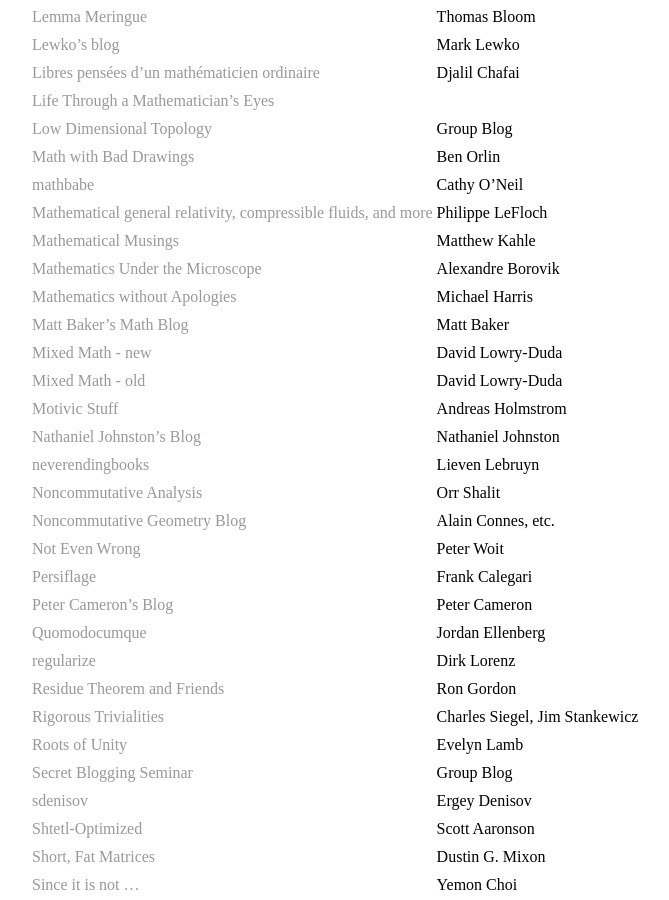
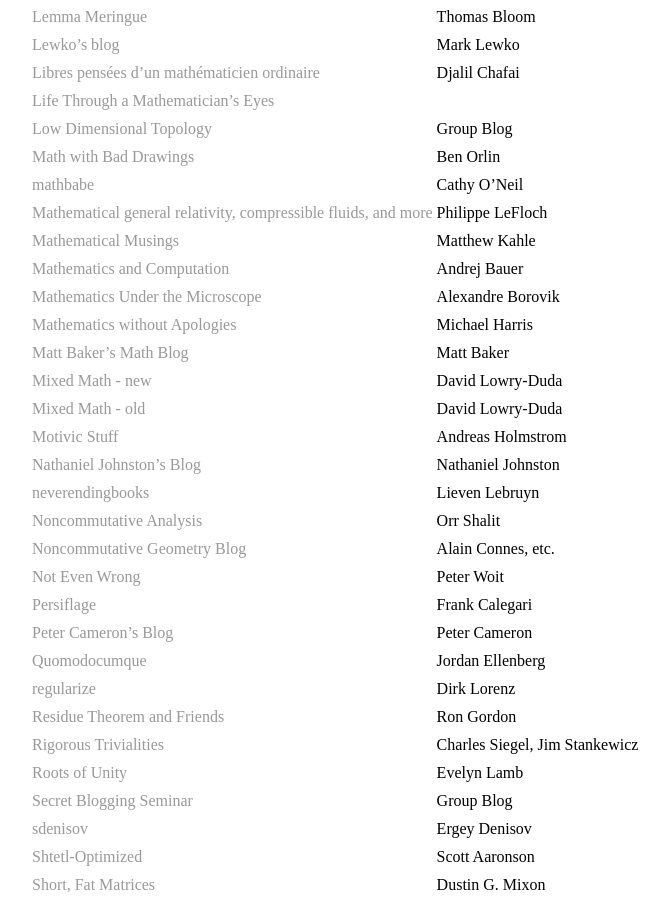
Before and after one commit to nirakarneo/nirakarneo.github.io, a Jekyll site: the page built from bookmarks/index.md, in a window 1280 px wide and 900 px high, scrolled down 1246 px. Shown: the whole window, without its empty margins (163-832 px from the left). Built offline with Jekyll 4.4.1, drawn with Linux system fonts in a browser that asks for light colours.

Commit message:
Update index.md

```diff
--- a/bookmarks/index.md
+++ b/bookmarks/index.md
@@ -53,6 +53,7 @@ Blog | Author/s
 [mathbabe](http://mathbabe.org/) | Cathy O’Neil
 [Mathematical general relativity, compressible fluids, and more](https://philippelefloch.org/) | Philippe LeFloch
 [Mathematical Musings](https://matthewkahle.wordpress.com/) | Matthew Kahle
+[Mathematics and Computation](http://math.andrej.com/) | Andrej Bauer
 [Mathematics Under the Microscope](https://micromath.wordpress.com) | Alexandre Borovik
 [Mathematics without Apologies](https://mathematicswithoutapologies.wordpress.com/) | Michael Harris
 [Matt Baker's Math Blog](https://mattbakerblog.wordpress.com/) | Matt Baker
```
